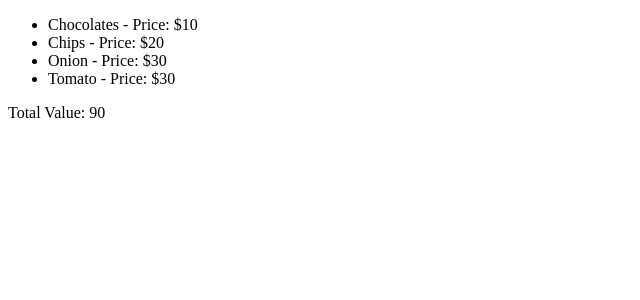
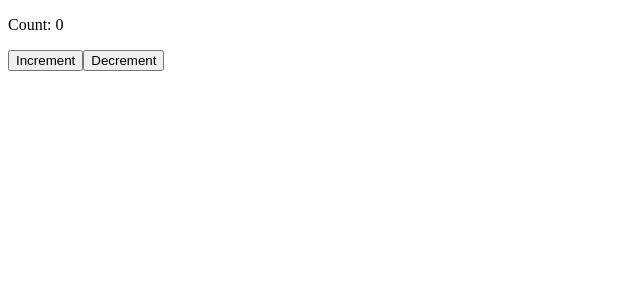
Before and after one commit to subh511/assignment_week_6, a React (Vite) app: page / in a window 1280 px wide. Shown: the top 300 px of the page, without its empty margins (0-640 px from the left). Built offline with nearby package versions, Linux system fonts and the light colour scheme.

Commit message:
useffect added

```diff
--- a/src/App.jsx
+++ b/src/App.jsx
@@ -1,7 +1,9 @@
 //import { Assignment1 } from "./components/Assignment1"
 
+import { Assignment1 } from "./components/useCallback/Assignment1"
+
 //import { Assignment2 } from "./components/Assignment2"
-import { Assignment3 } from "./components/Assignment3"
+//import { Assignment3 } from "./components/useMemo/Assignment3"
 
 function App() {
 
@@ -9,7 +11,8 @@ function App() {
     <div>
     {/*<Assignment1/>*/}
     {/*<Assignment2/>*/}
-    <Assignment3/>
+    {/*<Assignment3/>*/}
+    <Assignment1/>
     </div>
   )
 }
--- /dev/null
+++ b/src/components/useCallback/Assignment1.jsx
@@ -0,0 +1,32 @@
+import { memo, useCallback, useState } from "react";
+
+// Create a counter component with increment and decrement functions. Pass these functions to a child component which has buttons to perform the increment and decrement actions. Use useCallback to ensure that these functions are not recreated on every render.
+
+export function Assignment1() {
+    const [count, setCount] = useState(0);
+
+    // Your code starts here
+    const handleIncrement = useCallback(() =>{
+        setCount(count => count + 1)
+    },[])
+
+    const handleDecrement = useCallback(()=> {
+        setCount(count => count - 1)
+    },[])
+    // Your code ends here
+
+    return (
+        <div>
+            <p>Count: {count}</p>
+            <CounterButtons onIncrement={handleIncrement} onDecrement={handleDecrement} />
+        </div>
+    );
+};
+
+//Child component wrapped inside Memo to avoid rendering;
+const CounterButtons = memo(({ onIncrement, onDecrement }) => (
+    <div>
+        <button onClick={onIncrement}>Increment</button>
+        <button onClick={onDecrement}>Decrement</button>
+    </div>
+));
```
Also changed, not shown: src/components/useCallback/Assignment2.jsx (added, +31 -0 lines), src/components/useMemo/Assignment1.jsx (renamed from src/components/Assignment1.jsx), src/components/useMemo/Assignment2.jsx (renamed from src/components/Assignment2.jsx), src/components/useMemo/Assignment3.jsx (renamed from src/components/Assignment3.jsx).
